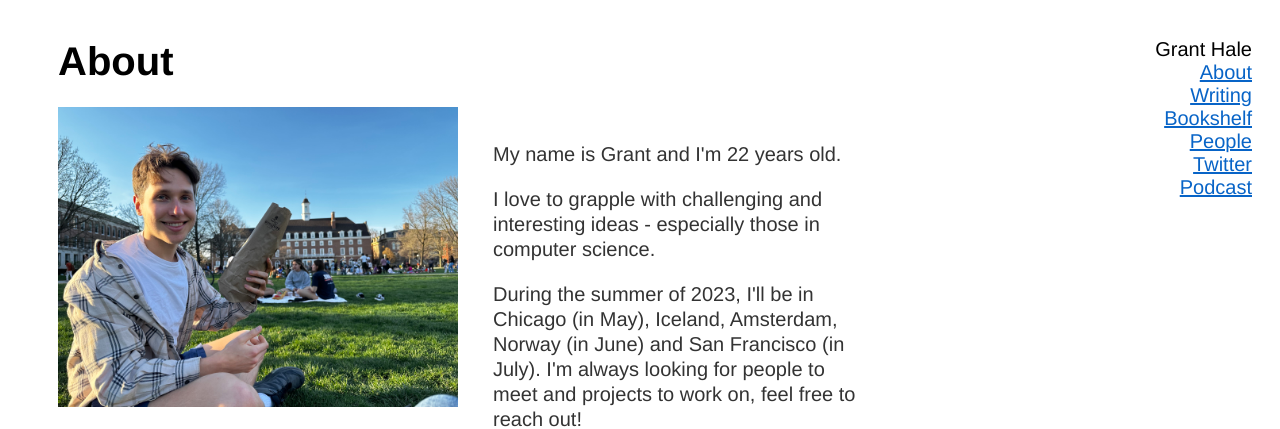
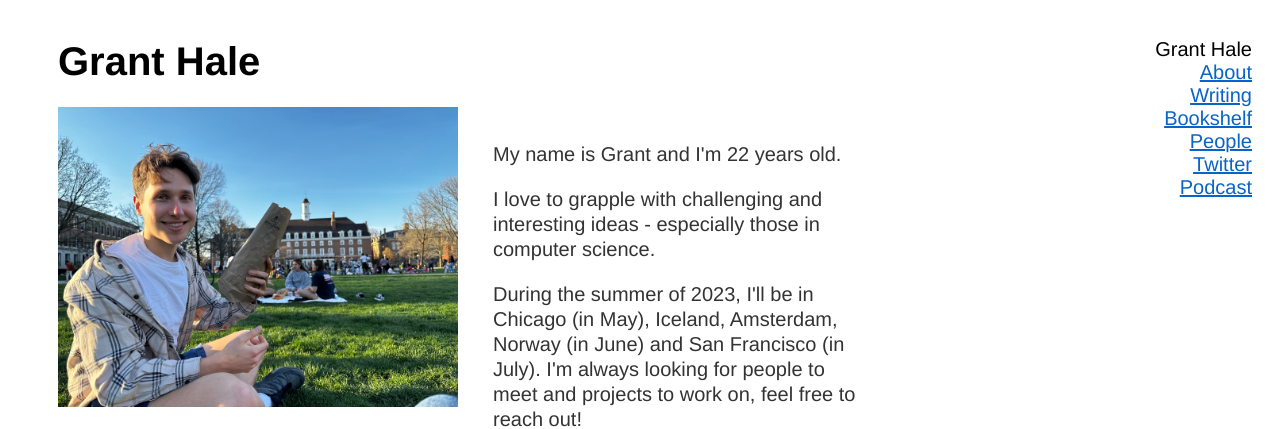
Before and after one commit to granthale/granthale.com, a Node server app: page / in a window 1280 px wide. Shown: the top 429 px of the page. Run offline with Node 20, Linux system fonts and the light colour scheme.

Commit message:
updated title on index

```diff
--- a/views/pages/index.ejs
+++ b/views/pages/index.ejs
@@ -12,7 +12,7 @@
   <div id="left">&nbsp;</div>
   <div id="content">
     <div id="content">
-      <h1> About </h1>
+      <h1> Grant Hale </h1>
       <br>
       <div style="display:flex; align-items:top;">
         <img src="profile.jpg" alt="Profile" height="300" style="margin-right: 10px;">
```
